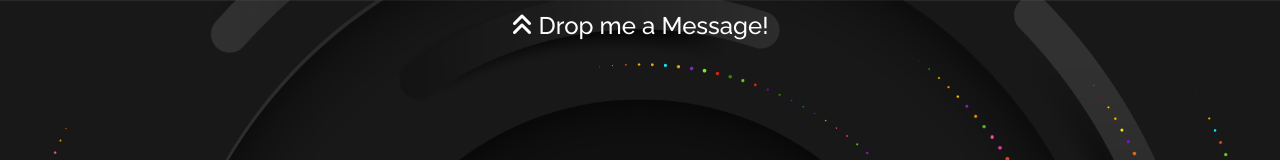
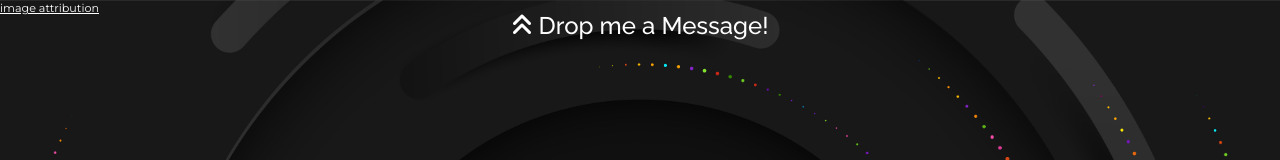
Before and after one commit to Umrao-Krishna-Singh/portfolio, a plain HTML site: page index.html in a window 1280 px wide. Shown: the top 160 px of the page. Drawn offline with nearby package versions, Linux system fonts and the light colour scheme.

Commit message:
add attribution to image used

```diff
--- a/index.html
+++ b/index.html
@@ -53,6 +53,9 @@
 
    <!-- Title -->
     <section class="title-section section" id="section1">
+      <div><p style="position:absolute; font-size: 0.7rem;">
+         <a style="color: white;" href="https://www.freepik.com/free-vector/abstract-black-circles-layers-dark-background-paper-cut_17303255.htm#&position=17&from_view=author">
+          image attribution</p></a></div>
       <div class="title-bg">
       <div class ="title-content">
       <h1>Hi! I'm Umrao</h1>
```
